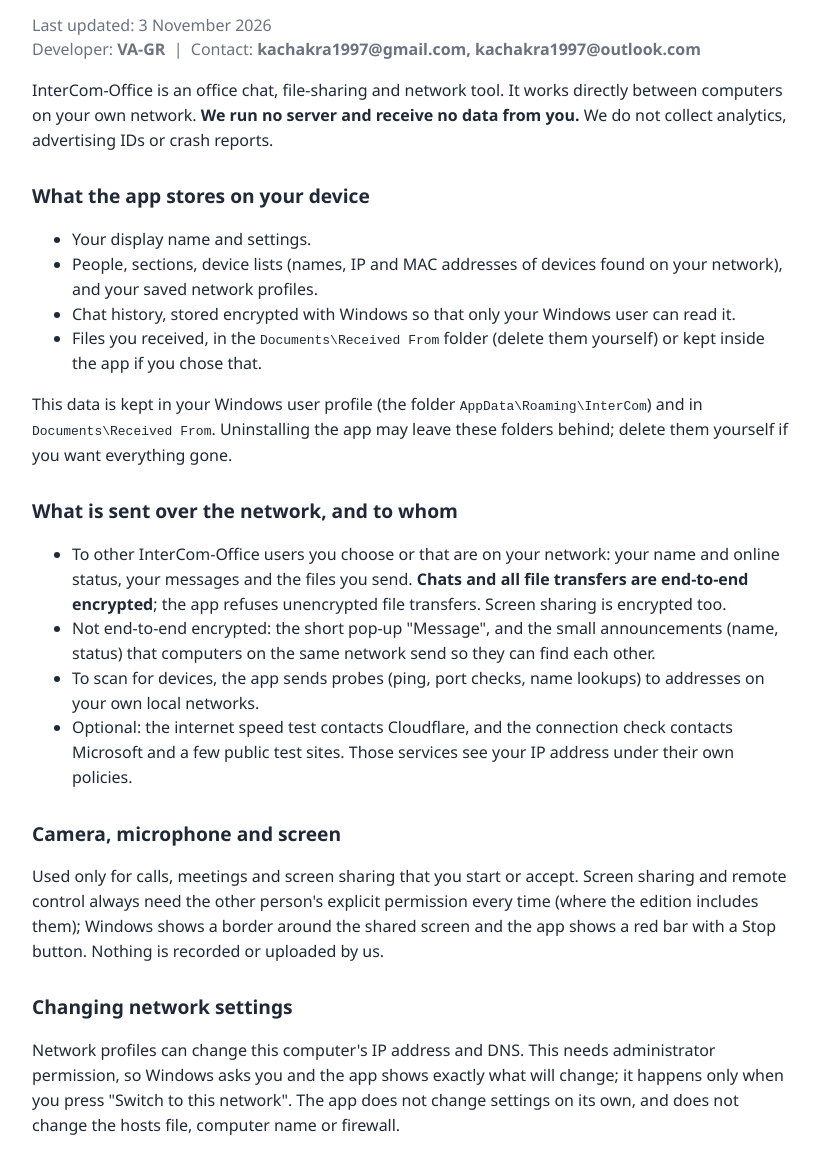
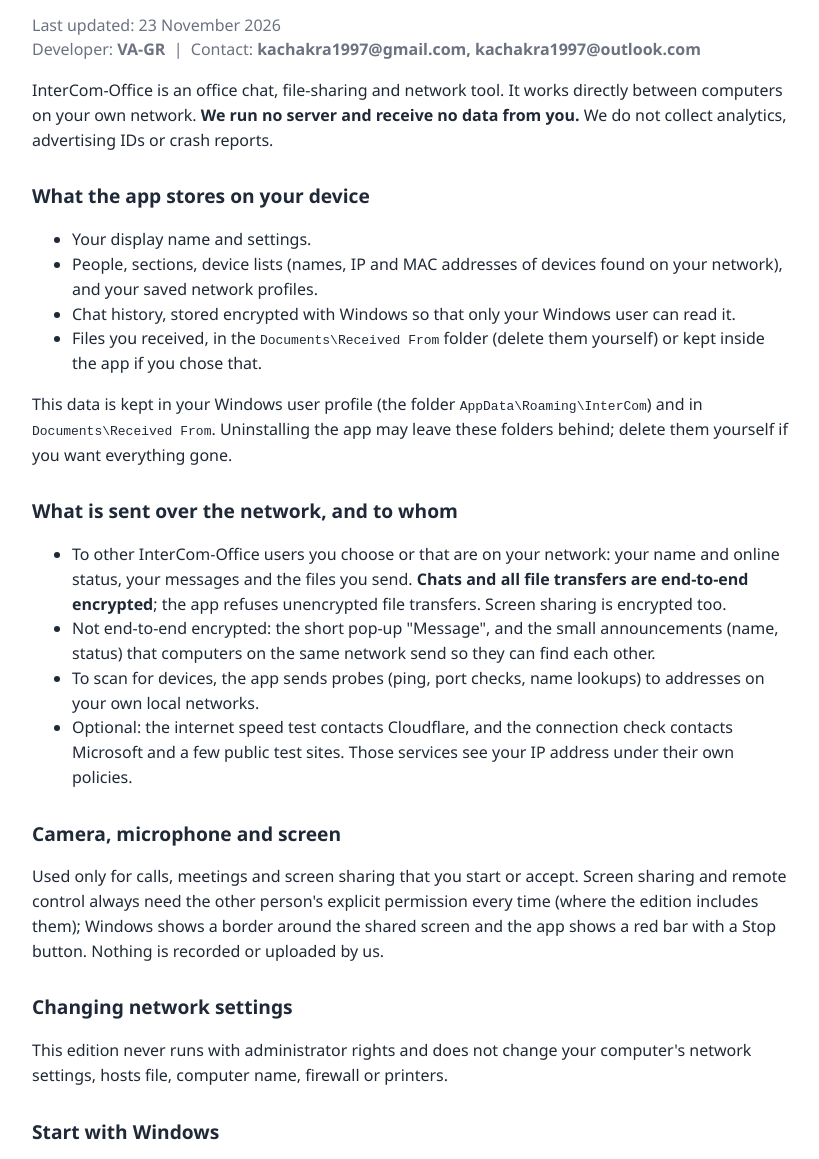
Before and after one commit to Ka-Chakra/intercom-office-privacy, a plain HTML site: page index.html in a window 1280 px wide. Shown: the part 80-1239 px from the top of the page, without its empty margins (228-1047 px from the left). Drawn offline with Linux system fonts and the light colour scheme.

Commit message:
Update privacy policy last updated date and details
Updated last updated date and clarified network settings permissions.

```diff
--- a/index.html
+++ b/index.html
@@ -14,7 +14,7 @@
 </head>
 <body>
 <h1>InterCom-Office Privacy Policy</h1>
-<p class="meta">Last updated: 3 November 2026<br>
+<p class="meta">Last updated: 23 November 2026<br>
 Developer: <strong>VA-GR</strong> &nbsp;|&nbsp; Contact: <strong>kachakra1997@gmail.com, kachakra1997@outlook.com</strong></p>
 
 <p>InterCom-Office is an office chat, file-sharing and network tool. It works directly between computers on your own network. <strong>We run no server and receive no data from you.</strong> We do not collect analytics, advertising IDs or crash reports.</p>
@@ -40,7 +40,7 @@ Developer: <strong>VA-GR</strong> &nbsp;|&nbsp; Contact: <strong>kachakra1997@gm
 <p>Used only for calls, meetings and screen sharing that you start or accept. Screen sharing and remote control always need the other person's explicit permission every time (where the edition includes them); Windows shows a border around the shared screen and the app shows a red bar with a Stop button. Nothing is recorded or uploaded by us.</p>
 
 <h2>Changing network settings</h2>
-<p>Network profiles can change this computer's IP address and DNS. This needs administrator permission, so Windows asks you and the app shows exactly what will change; it happens only when you press "Switch to this network". The app does not change settings on its own, and does not change the hosts file, computer name or firewall.</p>
+<p>This edition never runs with administrator rights and does not change your computer's network settings, hosts file, computer name, firewall or printers.</p>
 
 <h2>Start with Windows</h2>
 <p>Off by default. If you turn it on, Windows records your permission and you can withdraw it in Windows Settings at any time.</p>
```
